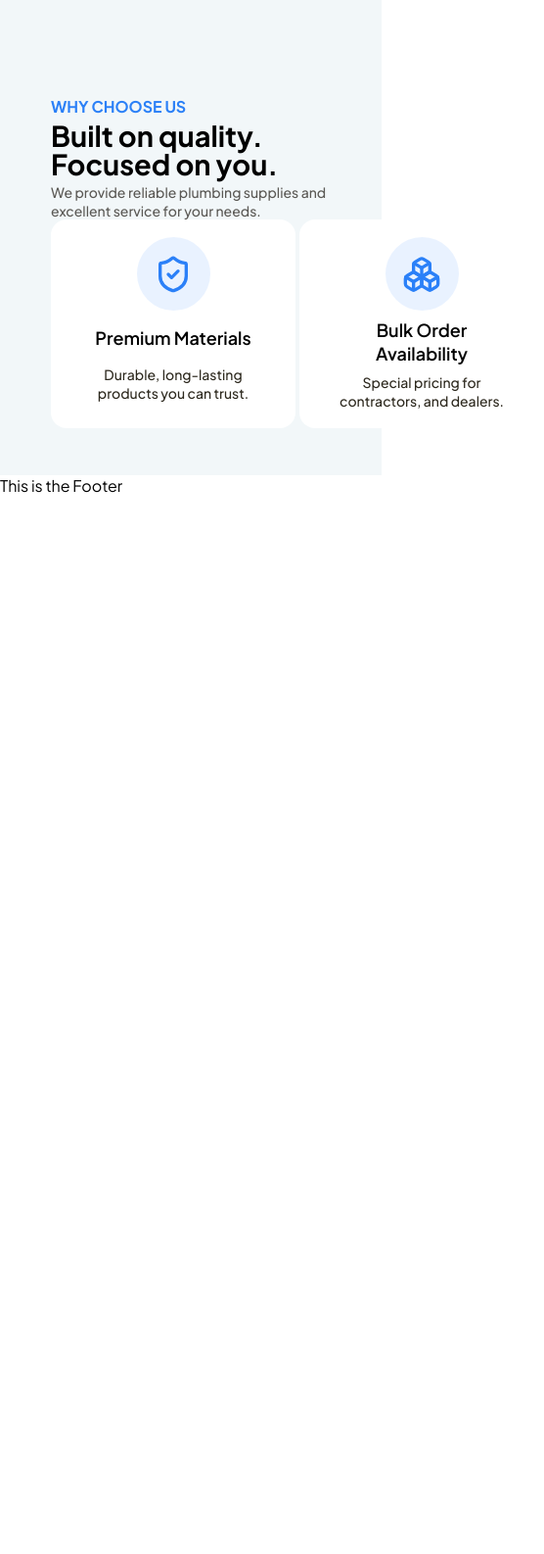
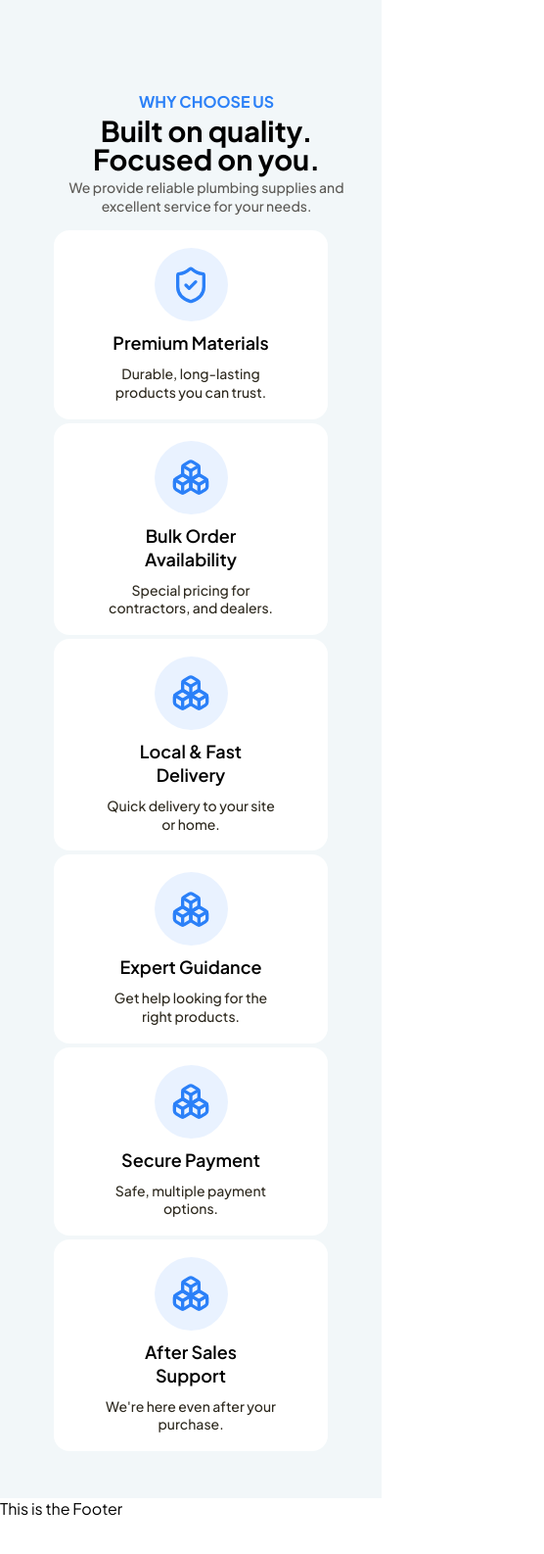
Before and after one commit to TaylorOkis/co_victrust_GC, a website built with Vite: page index.html in a window 390 px wide. Shown: the part 5320-6906 px from the top of the page at 98% size, 556 px wide, since content can reach past the window. Built offline with nearby package versions, Linux system fonts and the light colour scheme.

Commit message:
Add initial responsiveness of trust section

```diff
--- a/src/main.js
+++ b/src/main.js
@@ -196,6 +196,38 @@ document.querySelector("#app").innerHTML = `
           <span class="trust__item-title">Bulk Order Availability</span>
           <span class="trust__item-description">Special pricing for contractors, and dealers.</span>
         </div>
+
+        <div class="trust__item">
+          <div class="trust__item-logo-container">
+            <i data-lucide="boxes" class="trust__item-logo"></i>
+          </div>
+          <span class="trust__item-title">Local & Fast Delivery</span>
+          <span class="trust__item-description">Quick delivery to your site or home.</span>
+        </div>
+
+        <div class="trust__item">
+          <div class="trust__item-logo-container">
+            <i data-lucide="boxes" class="trust__item-logo"></i>
+          </div>
+          <span class="trust__item-title">Expert Guidance</span>
+          <span class="trust__item-description">Get help looking for the right products.</span>
+        </div>
+
+        <div class="trust__item">
+          <div class="trust__item-logo-container">
+            <i data-lucide="boxes" class="trust__item-logo"></i>
+          </div>
+          <span class="trust__item-title">Secure Payment</span>
+          <span class="trust__item-description">Safe, multiple payment options.</span>
+        </div>
+
+        <div class="trust__item">
+          <div class="trust__item-logo-container">
+            <i data-lucide="boxes" class="trust__item-logo"></i>
+          </div>
+          <span class="trust__item-title">After Sales Support</span>
+          <span class="trust__item-description">We're here even after your purchase.</span>
+        </div>
       </div>
     </div>
   </section>
--- a/src/style.css
+++ b/src/style.css
@@ -201,7 +201,7 @@ img {
 
     &:nth-child(2) {
       font-size: var(--fs-15);
-      margin-block-start: -2.5px;
+      margin-block-start: -7.5px;
     }
 
     @media (min-width: calc(600 / 16 * 1rem)) {
@@ -570,13 +570,13 @@ img {
     padding-block: 48px;
     display: grid;
     grid-template-columns: 1fr;
-    padding-inline-start: 32px;
   }
 
   .trust__description {
     align-self: center;
     display: grid;
     gap: 5px;
+    margin-block-end: 16px;
 
     > span {
       display: block;
@@ -596,23 +596,42 @@ img {
       color: var(--neutral-03);
       font-weight: 500;
     }
+
+    @media (max-width: calc(1000 / 16 * 1rem)) {
+      justify-items: center;
+      text-align: center;
+      padding-inline-start: 32px;
+    }
   }
 
   .trust__items {
-    display: flex;
+    display: grid;
+    grid-template-columns: 1fr;
+    justify-items: center;
     gap: 4px;
+
+    @media (min-width: calc(600 / 16 * 1rem)) {
+      grid-template-columns: repeat(2, 1fr);
+    }
+
+    @media (min-width: calc(1000 / 16 * 1rem)) {
+      grid-template-columns: repeat(3, 1fr);
+    }
   }
 
   .trust__item {
     display: grid;
     justify-items: center;
-    gap: 8px;
+    gap: 10px;
     text-align: center;
     padding-block: 18px;
-    width: 250px;
-    max-width: 300px;
+    width: 80%;
     background-color: var(--neutral-01);
     border-radius: 16px;
+
+    @media (min-width: calc(1000 / 16 * 1rem)) {
+      width: 100%;
+    }
   }
 
   .trust__item-logo-container {
@@ -654,7 +673,7 @@ img {
     font-weight: 500;
   }
 
-  @media (min-width: 1024px) {
+  @media (min-width: calc(1000 / 16 * 1rem)) {
     .trust__wrapper {
       grid-template-columns: 1fr 1.5fr;
     }
```
